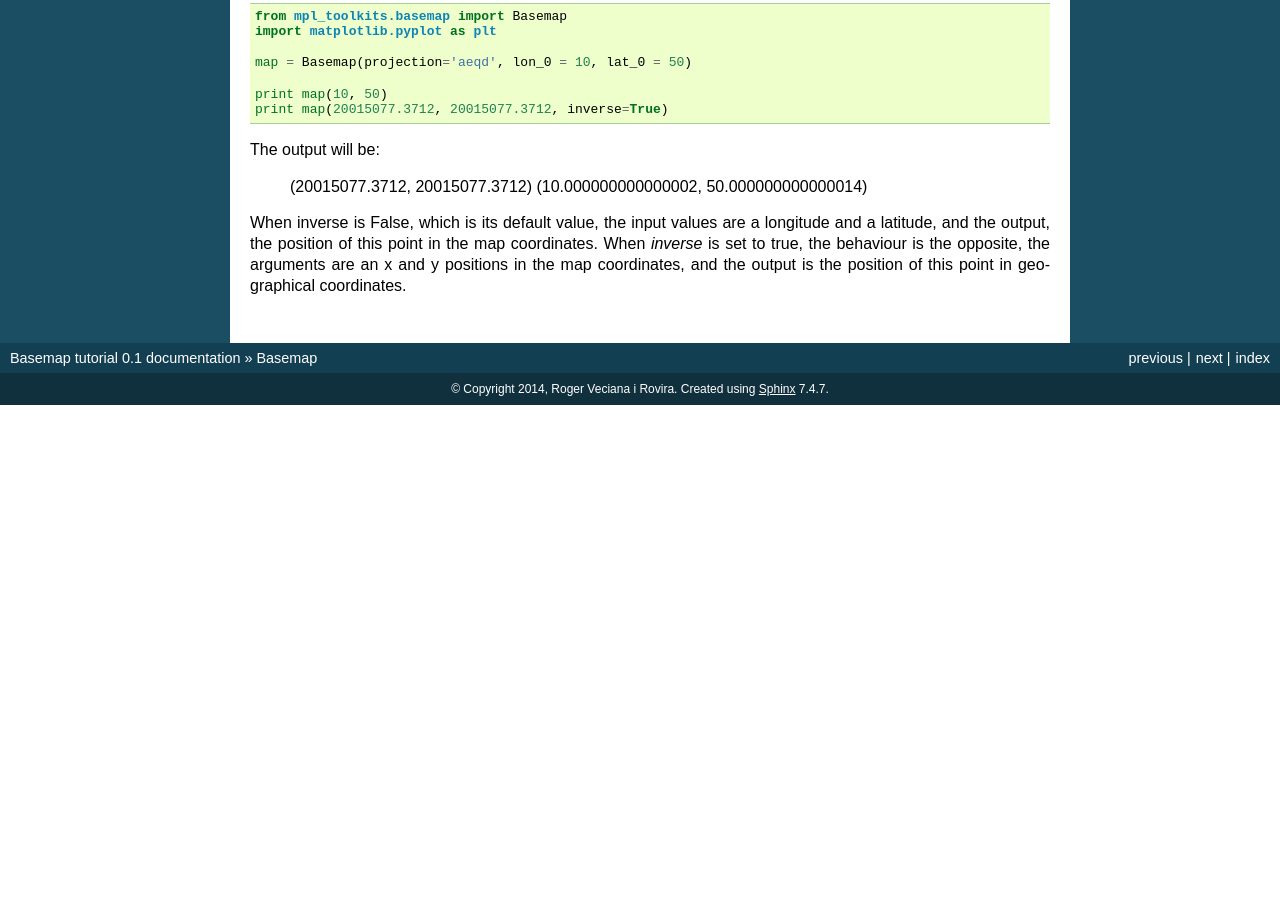
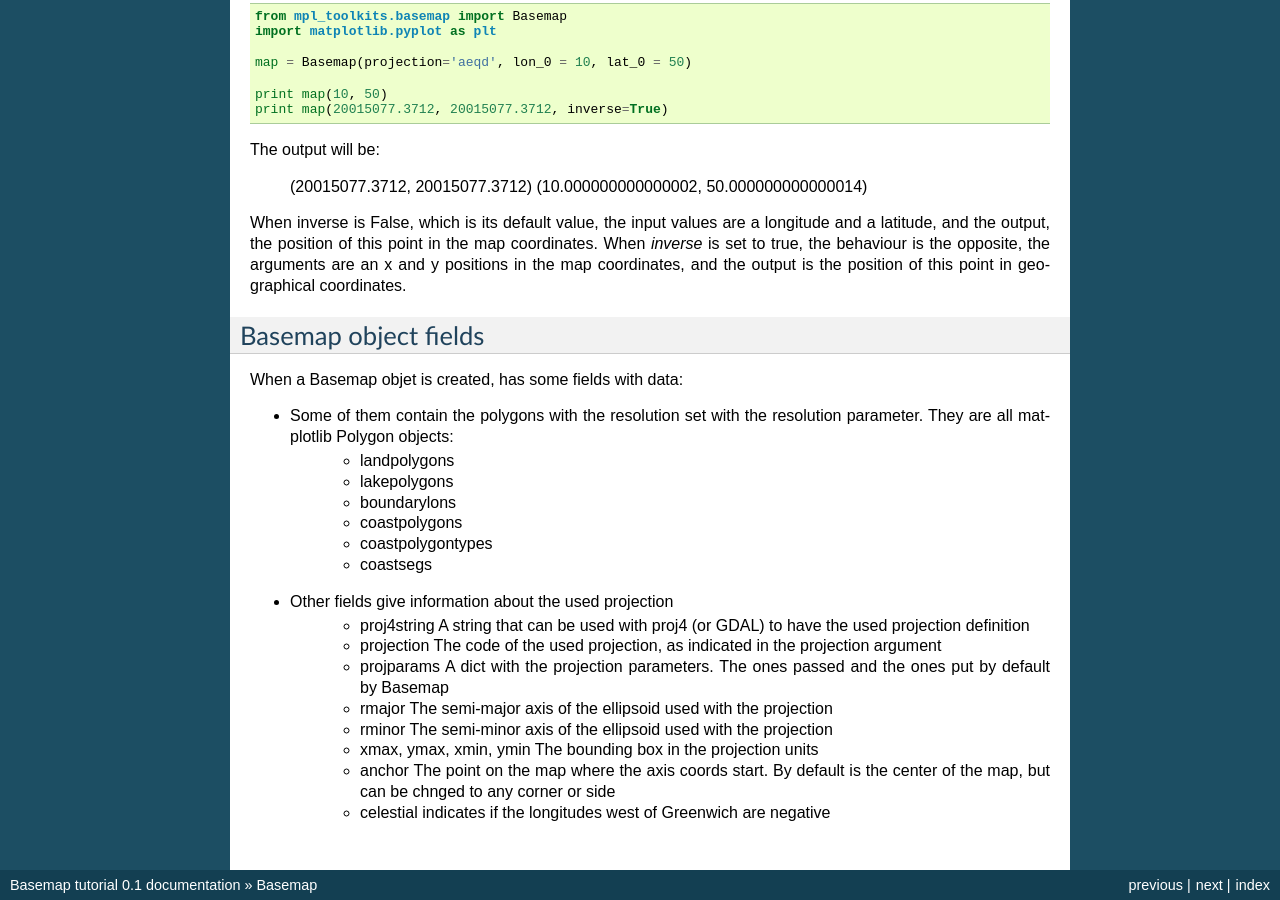
Before and after one commit to rveciana/BasemapTutorial, a Sphinx documentation site: the page built from docs/basemap.rst, in a window 1280 px wide and 900 px high, scrolled down 1085 px. Built offline with Sphinx 7.4.7, drawn with Linux system fonts in a browser that asks for light colours; formulas are drawn with MathJax 3; before the commit the page ends 1490 px from its top, so only the background shows below that; some of the changed text lies outside the part shown.

Commit message:
is_land added, plus some related projection & Basemap explanations

```diff
--- a/docs/basemap.rst
+++ b/docs/basemap.rst
@@ -70,3 +70,25 @@ The output will be:
 	(10.000000000000002, 50.000000000000014)
 
 When inverse is False, which is its default value, the input values are a longitude and a latitude, and the output, the position of this point in the map coordinates. When *inverse* is set to true, the behaviour is the opposite, the arguments are an x and y positions in the map coordinates, and the output is the position of this point in geographical coordinates.
+
+Basemap object fields
+^^^^^^^^^^^^^^^^^^^^^
+
+When a Basemap objet is created, has some fields with data:
+
+* Some of them contain the polygons with the resolution set with the resolution parameter. They are all matplotlib Polygon objects:
+	* landpolygons
+	* lakepolygons
+	* boundarylons
+	* coastpolygons
+	* coastpolygontypes
+	* coastsegs
+* Other fields give information about the used projection
+	* proj4string A string that can be used with proj4 (or GDAL) to have the used projection definition
+	* projection The code of the used projection, as indicated in the projection argument
+	* projparams A dict with the projection parameters. The ones passed and the ones put by default by Basemap
+	* rmajor The semi-major axis of the ellipsoid used with the projection
+	* rminor The semi-minor axis of the ellipsoid used with the projection
+	* xmax, ymax, xmin, ymin The bounding box in the projection units
+	* anchor The point on the map where the axis coords start. By default is the center of the map, but can be chnged to any corner or side
+	* celestial indicates if the longitudes west of Greenwich are negative
--- a/docs/external_resources.rst
+++ b/docs/external_resources.rst
@@ -48,6 +48,10 @@ Crontab:
 
 * `Generating matplotlib graphs without a running X server <http://stackoverflow.com/questions/4931376/generating-matplotlib-graphs-without-a-running-x-server>`_
 
+Utilities:
+
+* `Alternative way to get is_land functionality, much faster <http://stackoverflow.com/a/13811775/1086633>`_
+
 External examples:
 
 * `Drawing heat maps in Basemap <http://bagrow.com/dsv/heatmap_basemap.html>`_
--- a/docs/projections.rst
+++ b/docs/projections.rst
@@ -22,6 +22,8 @@ Many projections require extra arguments:
 .. image:: images/projections/aeqd.png
 
 The map has now an equidistant projection centered at longitude = 10 and laitude = 50, which is over Europe. Some projections require more parameters, described in `each projection page at the manual <http://matplotlib.org/basemap/users/mapsetup.html>`_.
+
+The Basemap object has the field *proj4string* that has the string to be used with `proj4 <http://trac.osgeo.org/proj/>`_ for calculating the projection parameters without using Basemap.
 
 .. _epsg:
 
--- a/docs/todo.txt
+++ b/docs/todo.txt
@@ -26,6 +26,8 @@
 Functions:
 
 ----- Constructor (Basemap)
+
+Explain all the options, such as anchor
 
 interp(): bilinear interpolation between rectilinear grids.
 
@@ -79,12 +81,12 @@
 
 imshow
 
-is_land
+----- is_land
 
 makegrid --> Explicar molt bé que es pot fer servir quan coneixem totes les longituds / latituds de les coordenades, així com alguna funció per trobar aquestes coordenades
 			returnxy no va en la meva versió
 
-nightshade
+----- nightshade
 
 ----- pcolor
 
```
Also changed, not shown: docs/utilities.rst (+24 -0 lines), 2 other files.
